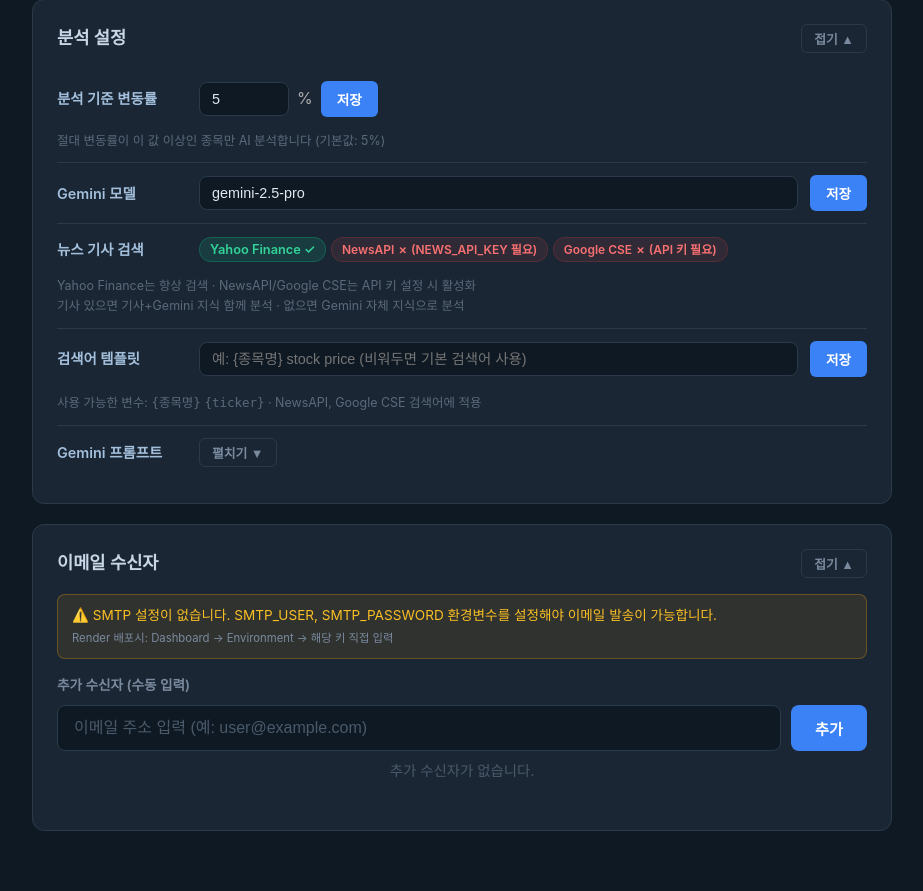
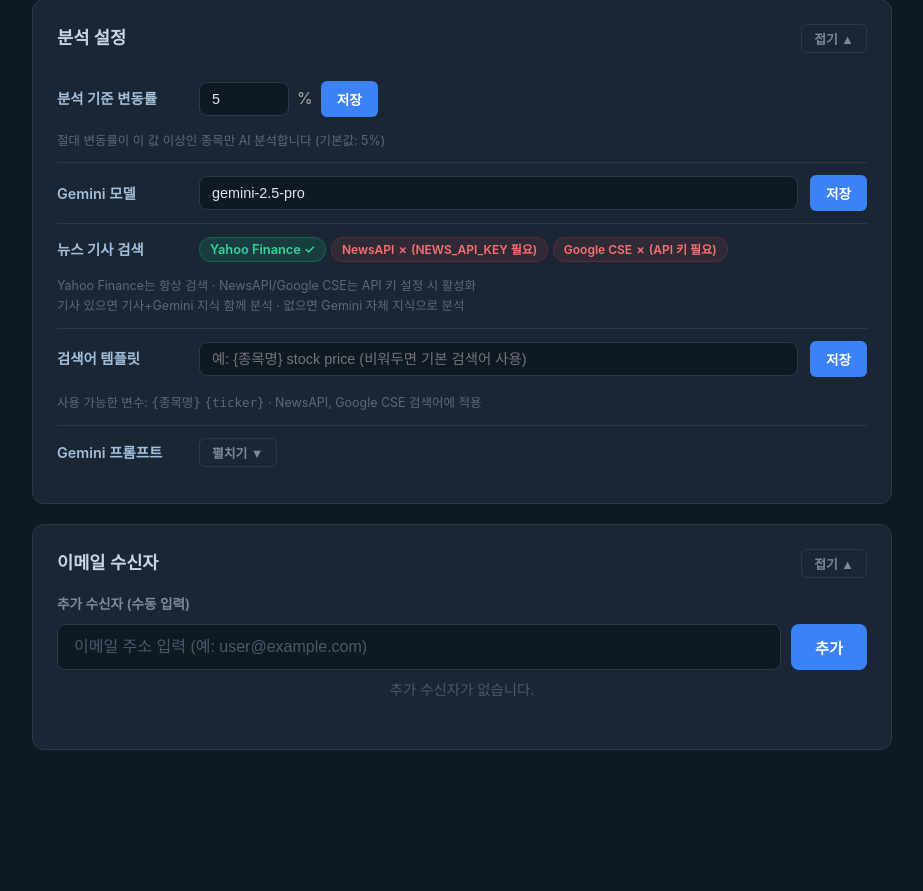
Before and after one commit to chowk7/monitoring_automation, a Flask app: page / in a window 1280 px wide. Shown: the part 2225-3116 px from the top of the page, without its empty margins (178-1101 px from the left). After the commit the page ends 2975 px from the top, so only its background shows below. Run offline with Flask 3, Linux system fonts and the light colour scheme; data that the repository does not hold is empty.

Commit message:
refactor: SMTP 자격증명 하드코딩, 수신자(EMAIL_TO)만 설정 가능하도록 변경
- SMTP_HOST/PORT/USER/PASSWORD/EMAIL_FROM 환경변수 제거, 코드에 직접 설정
- EMAIL_TO 환경변수와 UI 수신자 입력만 유지
- 이메일 경고 배너 및 관련 JS 로직 제거 (항상 설정됨)
- send_email_report() 상단 SMTP 미설정 체크 제거
- render.yaml 불필요한 SMTP 환경변수 항목 제거

https://claude.ai/code/session_015YsjL214ADAVtAYrSvA8JF

```diff
--- a/app.py
+++ b/app.py
@@ -37,11 +37,11 @@ GOOGLE_CSE_ID = os.getenv("GOOGLE_CSE_ID", "620f073b5bf414784")
 NEWS_API_KEY = os.getenv("NEWS_API_KEY", "")
 
 # Email configuration
-SMTP_HOST = os.getenv("SMTP_HOST", "smtp.gmail.com")
-SMTP_PORT = int(os.getenv("SMTP_PORT", "587"))
-SMTP_USER = os.getenv("SMTP_USER", "")
-SMTP_PASSWORD = os.getenv("SMTP_PASSWORD", "")
-EMAIL_FROM = os.getenv("EMAIL_FROM", SMTP_USER)
+SMTP_HOST = "smtp.gmail.com"
+SMTP_PORT = 587
+SMTP_USER = "lub2sky@gmail.com"
+SMTP_PASSWORD = "rasmdixgbznopxel"
+EMAIL_FROM = "lub2sky@gmail.com"
 EMAIL_TO_DEFAULT = os.getenv("EMAIL_TO", "")  # comma-separated default recipients
 
 # Available Gemini models (for autocomplete suggestions; manual input also allowed)
@@ -527,16 +527,10 @@ def get_email_recipients():
     settings = load_settings()
     default_list = [e.strip() for e in EMAIL_TO_DEFAULT.split(",") if e.strip()] if EMAIL_TO_DEFAULT else []
     extra_list = settings.get("email_recipients", [])
-    missing = []
-    if not SMTP_USER:
-        missing.append("SMTP_USER")
-    if not SMTP_PASSWORD:
-        missing.append("SMTP_PASSWORD")
     return jsonify({
         "default_recipients": default_list,
         "extra_recipients": extra_list,
-        "has_email_config": bool(SMTP_USER and SMTP_PASSWORD),
-        "missing_vars": missing,
+        "has_email_config": True,
     })
 
 
@@ -573,9 +567,6 @@ def delete_email_recipient(email_addr):
 @app.route("/api/send-email", methods=["POST"])
 def send_email_report():
     """Send analysis results via email."""
-    if not SMTP_USER or not SMTP_PASSWORD:
-        return jsonify({"error": "이메일 설정이 구성되지 않았습니다. SMTP_USER, SMTP_PASSWORD 환경변수를 설정해주세요."}), 400
-
     data = request.get_json()
     results = data.get("results", [])
     extra_to = data.get("extra_to", [])  # Additional one-time recipients from request
--- a/static/js/app.js
+++ b/static/js/app.js
@@ -347,21 +347,6 @@ document.addEventListener("DOMContentLoaded", () => {
         try {
             const resp = await fetch("/api/email/recipients");
             const data = await resp.json();
-
-            // Email config warning
-            const configWarning = document.getElementById("emailConfigWarning");
-            if (configWarning) {
-                configWarning.style.display = data.has_email_config ? "none" : "block";
-                const missingEl = document.getElementById("emailMissingVars");
-                if (missingEl && data.missing_vars && data.missing_vars.length > 0) {
-                    missingEl.textContent = data.missing_vars.join(", ");
-                }
-            }
-
-            // Show/update send email button visibility
-            if (sendEmailBtn) {
-                sendEmailBtn.style.display = data.has_email_config ? "inline-flex" : "none";
-            }
 
             // Default recipients
             const defaultSection = document.getElementById("defaultRecipientsSection");
--- a/templates/index.html
+++ b/templates/index.html
@@ -150,11 +150,6 @@
                 <button class="btn btn-toggle" id="emailToggle">접기 ▲</button>
             </div>
             <div id="emailBody">
-                <div id="emailConfigWarning" class="config-warning" style="display:none;">
-                    ⚠️ SMTP 설정이 없습니다. <span id="emailMissingVars"></span> 환경변수를 설정해야 이메일 발송이 가능합니다.
-                    <br><small style="color:#7a8a9e;">Render 배포시: Dashboard → Environment → 해당 키 직접 입력</small>
-                </div>
-
                 <!-- Default recipients (from ENV) -->
                 <div id="defaultRecipientsSection" style="display:none;">
                     <p class="recipients-label">기본 수신자 (환경변수 EMAIL_TO)</p>
```
Also changed, not shown: render.yaml (+0 -10 lines).
